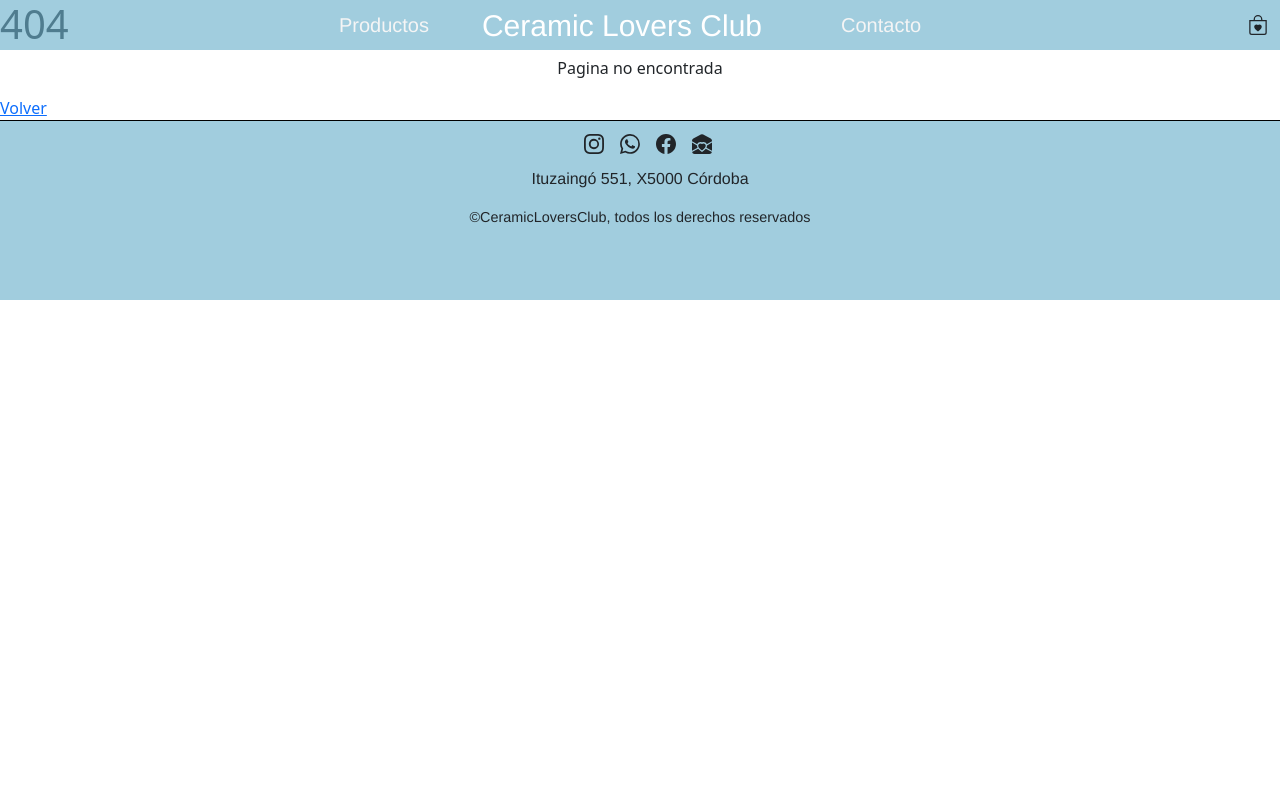
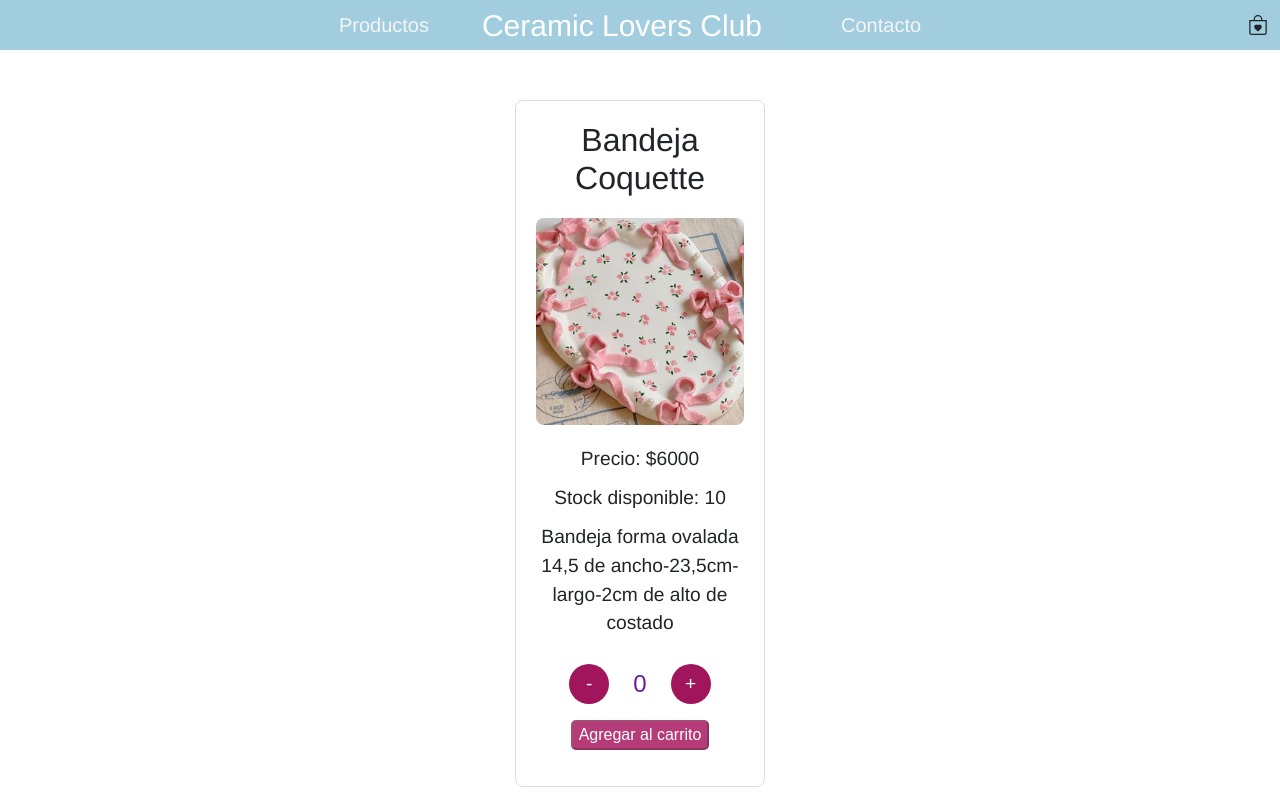
Before and after one commit to Paula-Osella/Tienda-amantes-de-la-ceramica, a React (Create React App) app: page /product/1 in a window 1280 px wide. Before the commit this address had no page. Shown: the top 800 px of the page. Built offline with nearby package versions, Linux system fonts and the light colour scheme.

Commit message:
finaliza una parte del proyecto

```diff
--- a/src/App.jsx
+++ b/src/App.jsx
@@ -1,27 +1,40 @@
+import { useState, useEffect } from "react";
+import { BrowserRouter, Routes, Route } from "react-router-dom";
 import ItemListContainer from "./components/ItemListContainer/ItemListContainer";
 import { NavBar } from "./components/NavBar/NavBar";
 import Footer from "./components/Footer/Footer";
-import ItemCount from "./components/ItemCount/ItemCount";
 import ItemDetailContainer from "./components/ItemDetailContainer/ItemDetailContainer";
-
-// Rutas
-import { BrowserRouter, Routes, Route } from "react-router-dom";
-import Inicio from "./pages/Inicio";
 import Contacto from "./pages/Contacto";
 import Error from "./pages/Error";
+import { getProducts } from "./components/ItemListContainer/asyncMock"; // Asegúrate de importar esta función
 
 function App() {
+    const [products, setProducts] = useState([]);
+
+    useEffect(() => {
+        getProducts().then(response => setProducts(response));
+    }, []);
+
+    const handleAddToCart = (productId, quantity) => {
+        setProducts(prevProducts =>
+            prevProducts.map(product =>
+                product.id === productId
+                    ? { ...product, stock: product.stock - quantity }
+                    : product
+            )
+        );
+        console.log(`Producto ${productId} agregado al carrito con cantidad ${quantity}`);
+    };
+
     return (
-<BrowserRouter>
+        <BrowserRouter>
             <NavBar />
             <Routes>
-                <Route idex element={<Inicio />}>
-                    <Route path="/" element={<ItemListContainer />} />
+                <Route path="/" element={<ItemListContainer products={products} onAddToCart={handleAddToCart} />} />
                 <Route path="/contacto" element={<Contacto />} />
+                <Route path="/product/:id" element={<ItemDetailContainer onAddToCart={handleAddToCart} />} />
                 <Route path="*" element={<Error />} />
-                </Route>
             </Routes>
-
             <Footer />
         </BrowserRouter>
     );
--- a/src/components/ItemCount/ItemCount.css
+++ b/src/components/ItemCount/ItemCount.css
@@ -33,8 +33,9 @@
 }
 
 .Button:disabled {
-    background-color: #730741; /* Lila más apagado para el estado deshabilitado */
+    background-color: #683550; /* Lila más apagado para el estado deshabilitado */
     cursor: not-allowed;
+
 }
 
 /* Estilo del resultado del contador */
@@ -45,7 +46,6 @@
 }
 
 .Button-carrito{
-background-color: #e6008e78;
-border-radius: 5px;
-
+background-color: rgb(182, 60, 121);
+border-radius: 5px;color: white;
 }
--- /dev/null
+++ b/src/components/ItemDetail/ItemDetail.css
@@ -0,0 +1,31 @@
+.item-detail {
+    padding: 20px;
+    border: 1px solid #ddd;
+    border-radius: 8px;
+    background-color: #ffffff;
+    max-width: 250px;
+    margin: 80px auto;
+    font-family: 'Franklin Gothic Medium', 'Arial Narrow', Arial, sans-serif;
+}
+
+.item-title {
+    font-size: 2em;
+    margin-bottom: 20px;
+    font-family: 'Franklin Gothic Medium', 'Arial Narrow', Arial, sans-serif;
+text-align: center;
+}
+
+.item-image {
+    width: 100%;
+    height: auto;
+    border-radius: 8px;
+}
+
+.item-info {
+    margin-top: 20px;
+}
+
+.item-price, .item-stock, .item-description {
+    font-size: 1.2em;
+    margin: 10px 0;
+}
--- a/src/components/ItemDetail/ItemDetail.jsx
+++ b/src/components/ItemDetail/ItemDetail.jsx
@@ -1,27 +1,35 @@
-import { useState, useEffect } from "react";
-import { useParams } from "react-router-dom"; // Para obtener el ID del producto de la URL
-import { getProductById } from "../../components/ItemListContainer/asyncMock";
-import ItemDetail from "../ItemDetail/ItemDetail";
+import React, { useState } from 'react';
+import ItemCount from '../ItemCount/ItemCount'; // Asegúrate de que la ruta sea correcta
+import './ItemDetail.css'; // Asegúrate de agregar los estilos necesarios
 
-const ItemDetailContainer = () => {
-    const [product, setProduct] = useState(null);
-    const { id } = useParams(); // Obtiene el ID del producto de la URL
+const ItemDetail = ({ id, name, src, precio, stock, description, onAdd }) => {
+    const [quantity, setQuantity] = useState(0);
 
-    useEffect(() => {
-        getProductById(Number(id)) // Asegúrate de pasar el ID correcto
-            .then(response => {
-                setProduct(response);
-            })
-            .catch(error => {
-                console.error(error);
-            });
-    }, [id]);
+    const handleAdd = (quantity) => {
+        setQuantity(quantity);
+        if (onAdd) {
+            onAdd(id, quantity); // Llama a la función onAdd pasada desde el componente padre
+        }
+    };
 
     return (
-        <div className="ItemDetailContainer">
-            {product ? <ItemDetail {...product} /> : <p>Loading...</p>}
+        <div className="item-detail">
+            <h1 className="item-title">{name}</h1>
+            <picture>
+                <img src={src} alt={name} className="item-image" />
+            </picture>
+            <div className="item-info">
+                <p className="item-price">Precio: ${precio}</p>
+                <p className="item-stock">Stock disponible: {stock}</p>
+                <p className="item-description">{description}</p>
+                <ItemCount
+                    stock={stock}
+                    initial={quantity}
+                    onAdd={handleAdd}
+                />
+            </div>
         </div>
     );
 };
 
-export default ItemDetailContainer;
+export default ItemDetail;
--- /dev/null
+++ b/src/components/ItemDetailContainer/ItemDetailContainer.css
@@ -0,0 +1,5 @@
+.item-detail-container {
+    display: flex;
+    justify-content: center;
+    padding: 20px;
+}
--- a/src/components/ItemDetailContainer/ItemDetailContainer.jsx
+++ b/src/components/ItemDetailContainer/ItemDetailContainer.jsx
@@ -1,26 +1,38 @@
-import{useState,useEffect} from "react";
-import {getProductById} from "../../components/ItemListContainer/asyncMock";
+import { useState, useEffect } from "react";
+import { useParams } from "react-router-dom";
+import { getProductById } from "../../components/ItemListContainer/asyncMock";
 import ItemDetail from "../ItemDetail/ItemDetail";
+import './ItemDetailContainer.css'; // Asegúrate de agregar los estilos necesarios
 
-const ItemDetailContainer = () => {
+const ItemDetailContainer = ({ onAddToCart }) => {
     const [product, setProduct] = useState(null);
+    const { id } = useParams(); // Obtiene el ID del producto de la URL
 
     useEffect(() => {
-        getProductById()
+        getProductById(Number(id)) // Asegúrate de pasar el ID correcto
             .then(response => {
                 setProduct(response);
             })
             .catch(error => {
                 console.error(error);
             });
-    }, []);
+    }, [id]);
+
+    const handleAddToCart = (quantity) => {
+        if (onAddToCart && product) {
+            onAddToCart(product.id, quantity);
+            setProduct(prevProduct => ({
+                ...prevProduct,
+                stock: prevProduct.stock - quantity
+            }));
+        }
+    };
 
     return (
-        <div className="ItemDetailContainer">
-            {product ? <ItemDetail {...product} /> : <p>Loading...</p>}
+        <div className="item-detail-container">
+            {product ? <ItemDetail {...product} onAdd={handleAddToCart} /> : <p>Loading...</p>}
         </div>
     );
 };
 
-
 export default ItemDetailContainer;
--- a/src/components/ItemListContainer/Item/Item.css
+++ b/src/components/ItemListContainer/Item/Item.css
@@ -15,7 +15,7 @@
     box-shadow: 0 4px 10px rgba(0, 0, 0, 0.1);
     background-color: #fff;
     width: 190px;
-    height: 395px;
+    height: 450px;
     margin:  auto;
 
 }
@@ -37,14 +37,16 @@
     color: rgb(47, 42, 47);
 }
 
-.boton-detalle{
+.Detalles{
+    text-decoration: none;
+    color: rgb(255, 255, 255);
+}
 
+.Boton-detalles {
     width: 100px;
     border-radius: 17px;
     height: 40px;
-    background-color: rgb(160, 21, 91);
-    color: white;
-    margin-bottom: px;
+    background-color: rgb(182, 60, 121);
     font-family: 'Franklin Gothic Medium', 'Arial Narrow', Arial, sans-serif;
 }
 
--- a/src/components/ItemListContainer/Item/Item.jsx
+++ b/src/components/ItemListContainer/Item/Item.jsx
@@ -1,4 +1,5 @@
 import React, { useState } from 'react';
+import { Link } from 'react-router-dom'; // Importa Link para navegación
 import ItemCount from '../../ItemCount/ItemCount';
 import './Item.css';
 
@@ -32,6 +33,7 @@
                     initial={quantity}
                     onAdd={handleAdd}
                 />
+                <button className='Boton-detalles'><Link to={`/product/${id}`} className='Detalles' >Ver detalles</Link></button>
             </section>
         </article>
     );
--- a/src/components/ItemListContainer/ItemListContainer.jsx
+++ b/src/components/ItemListContainer/ItemListContainer.jsx
@@ -3,7 +3,7 @@
 import ItemList from '../ItemListContainer/ItemList/ItemList';
 import './ItemListContainer.css';
 
-function ItemListContainer({ greeting }) {
+function ItemListContainer({ onAddToCart }) {
     const [products, setProducts] = useState([]);
 
     useEffect(() => {
@@ -17,6 +17,13 @@
     }, []);
 
     const handleAddToCart = (productId, quantity) => {
+        setProducts(prevProducts =>
+            prevProducts.map(product =>
+                product.id === productId
+                    ? { ...product, stock: product.stock - quantity }
+                    : product
+            )
+        );
         console.log(`Producto ${productId} agregado al carrito con cantidad ${quantity}`);
         // Aquí puedes agregar la lógica para actualizar el carrito de compras
     };
--- a/src/components/ItemListContainer/asyncMock.js
+++ b/src/components/ItemListContainer/asyncMock.js
@@ -56,20 +56,20 @@
     },
 ];
 
+// asyncMock.js
 export const getProducts = () => {
     return new Promise((resolve) => {
         setTimeout(() => {
-            console.log("Products fetched:", products); // Agrega esto para verificar los datos
+            console.log("Products fetched:", products);
             resolve(products);
-        }, 500);
+        }, );
     });
 };
 
-export const getProductById = (productId) =>{
-    return new Promise ((resolve) =>{
-        setTimeout(()=>{
-            resolve(products.find(prod=>prod.id===productId))
-        },500)
-    }
-    )
-}
+export const getProductById = (productId) => {
+    return new Promise((resolve) => {
+        setTimeout(() => {
+            resolve(products.find(prod => prod.id === productId));
+        }, );
+    });
+};
```
Also changed, not shown: src/components/ItemCount/ItemCount.jsx (line endings or trailing spaces).
